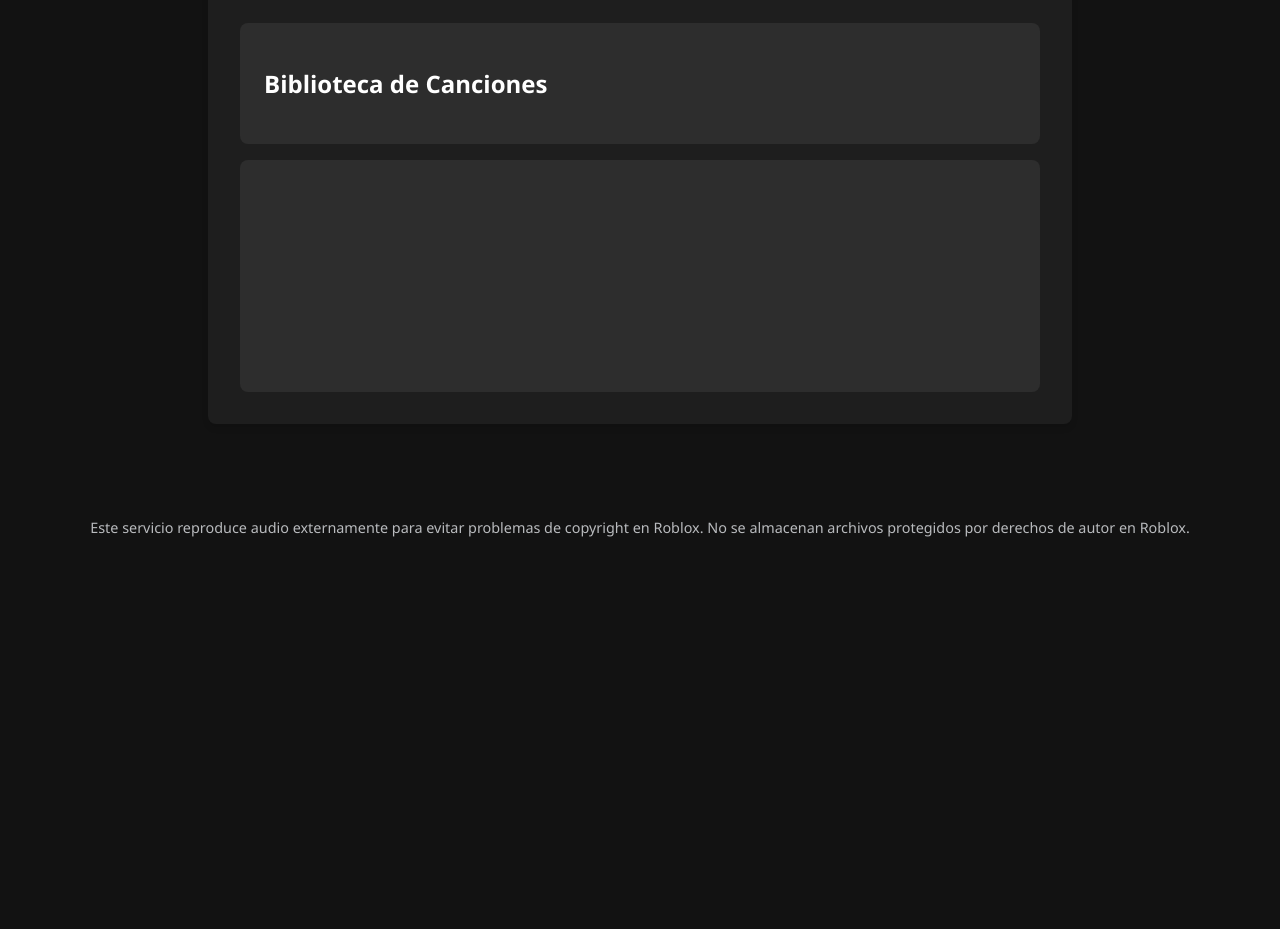
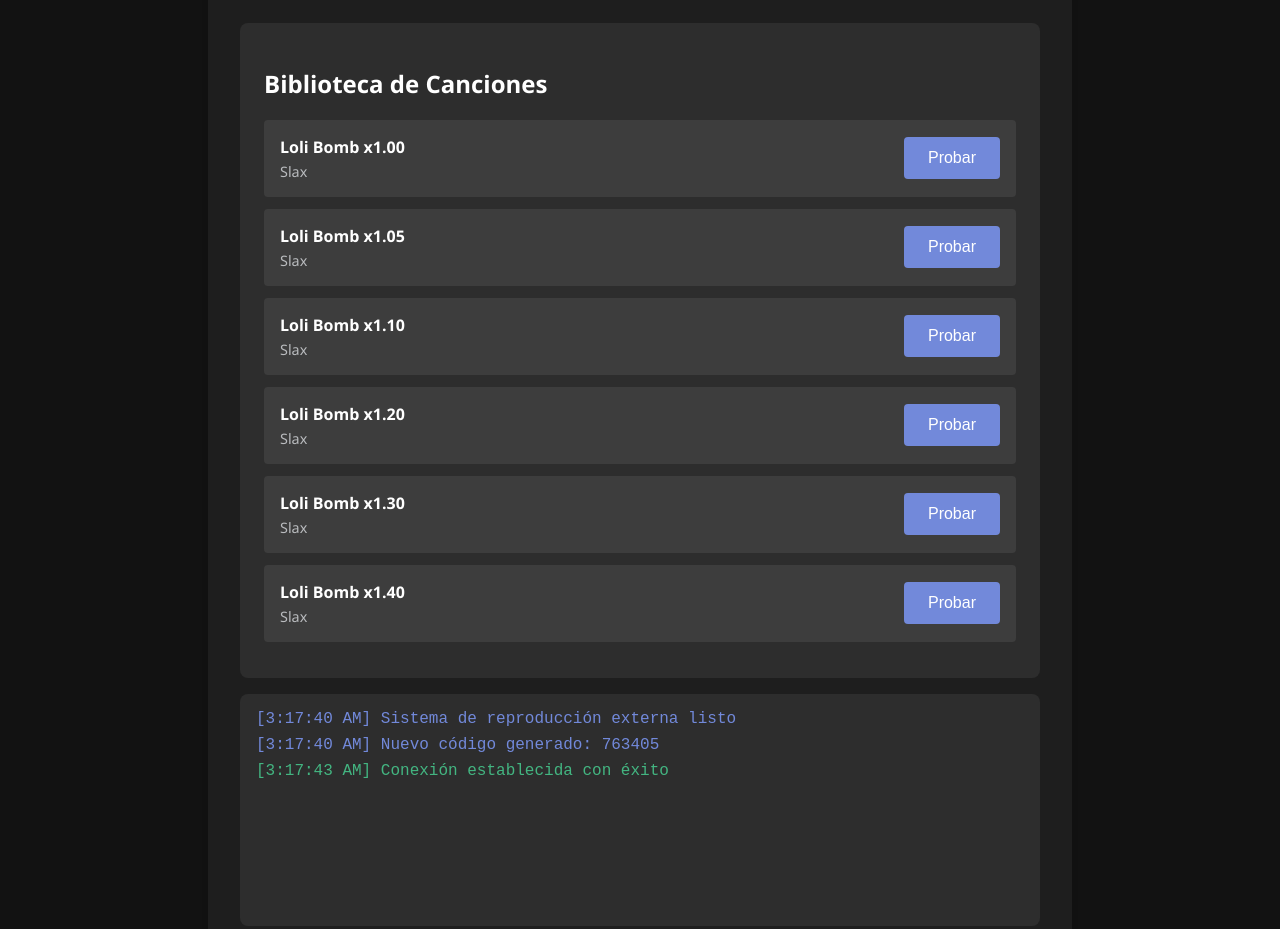
Before and after one commit to nebula-games-co/nebula-games-co.github.io, a plain HTML site: page index.html in a window 1280 px wide. Shown: the part 1100-2029 px from the top of the page. Before the commit the page ends 1667 px from the top, so only its background shows below. Drawn offline with Linux system fonts and the light colour scheme.

Commit message:
Update index.html

```diff
--- a/index.html
+++ b/index.html
@@ -278,14 +278,14 @@
         const stopBtn = document.getElementById('stopBtn');
         const volumeBtn = document.getElementById('volumeBtn');
 
-        // Biblioteca de canciones disponibles
+        // Biblioteca de canciones disponibles - CORREGIDO: Se eliminaron las llaves extras
         const songLibrary = [
-            { id: 'song1', title: 'Loli Bomb x1.00', artist: 'Slax', file: 'audio/song1.mp3' } },
-            { id: 'song2', title: 'Loli Bomb x1.05', artist: 'Slax', file: 'audio/song2.mp3' } },
-            { id: 'song3', title: 'Loli Bomb x1.10', artist: 'Slax', file: 'audio/song3.mp3' } },
-            { id: 'song4', title: 'Loli Bomb x1.20', artist: 'Slax', file: 'audio/song4.mp3' } },
-            { id: 'song5', title: 'Loli Bomb x1.30', artist: 'Slax', file: 'audio/song5.mp3' } },
-            { id: 'song6', title: 'Loli Bomb x1.40', artist: 'Slax', file: 'audio/song6.mp3' } }
+            { id: 'song1', title: 'Loli Bomb x1.00', artist: 'Slax', file: 'audio/song1.mp3' },
+            { id: 'song2', title: 'Loli Bomb x1.05', artist: 'Slax', file: 'audio/song2.mp3' },
+            { id: 'song3', title: 'Loli Bomb x1.10', artist: 'Slax', file: 'audio/song3.mp3' },
+            { id: 'song4', title: 'Loli Bomb x1.20', artist: 'Slax', file: 'audio/song4.mp3' },
+            { id: 'song5', title: 'Loli Bomb x1.30', artist: 'Slax', file: 'audio/song5.mp3' },
+            { id: 'song6', title: 'Loli Bomb x1.40', artist: 'Slax', file: 'audio/song6.mp3' }
         ];
 
         // Generar código aleatorio de 6 dígitos
```
